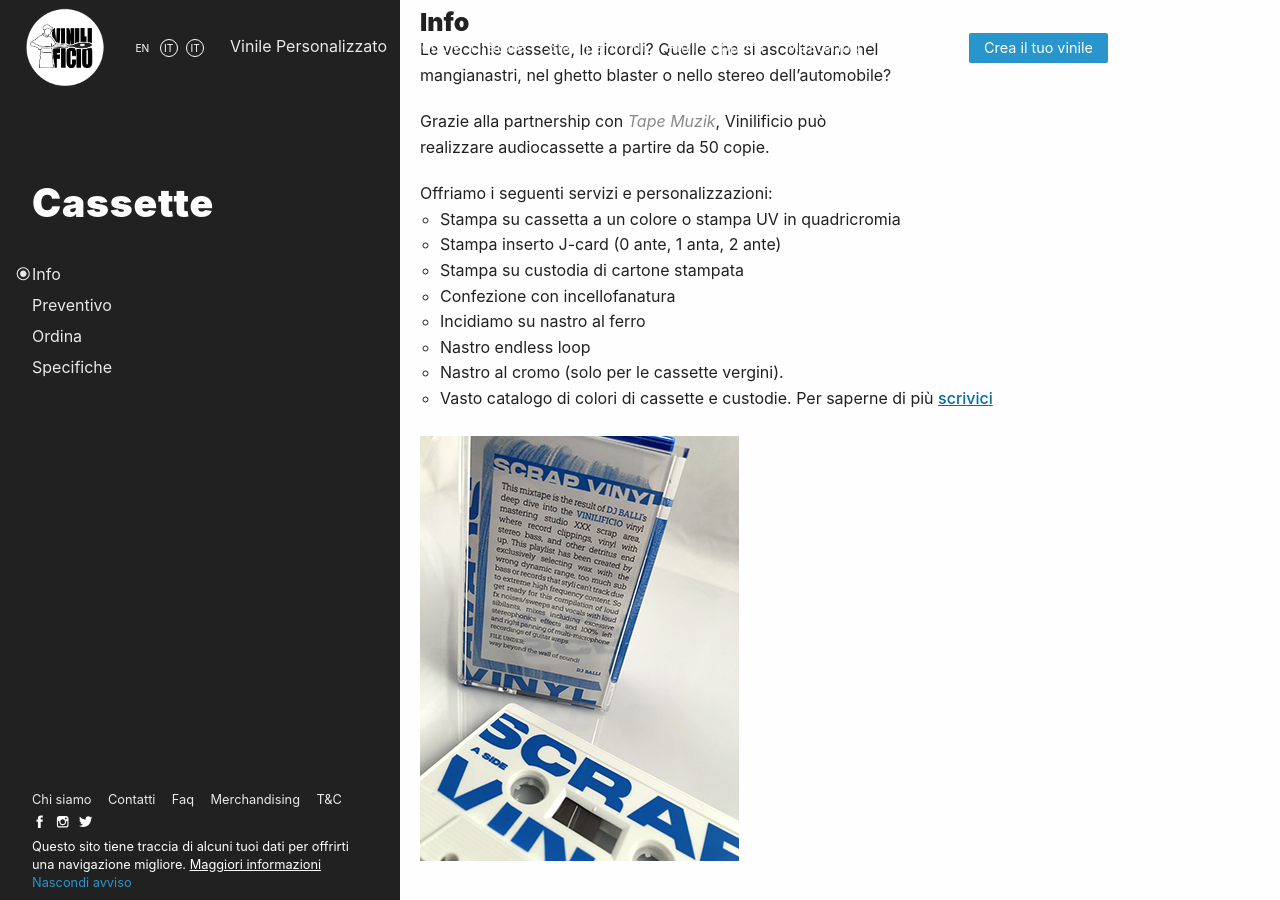
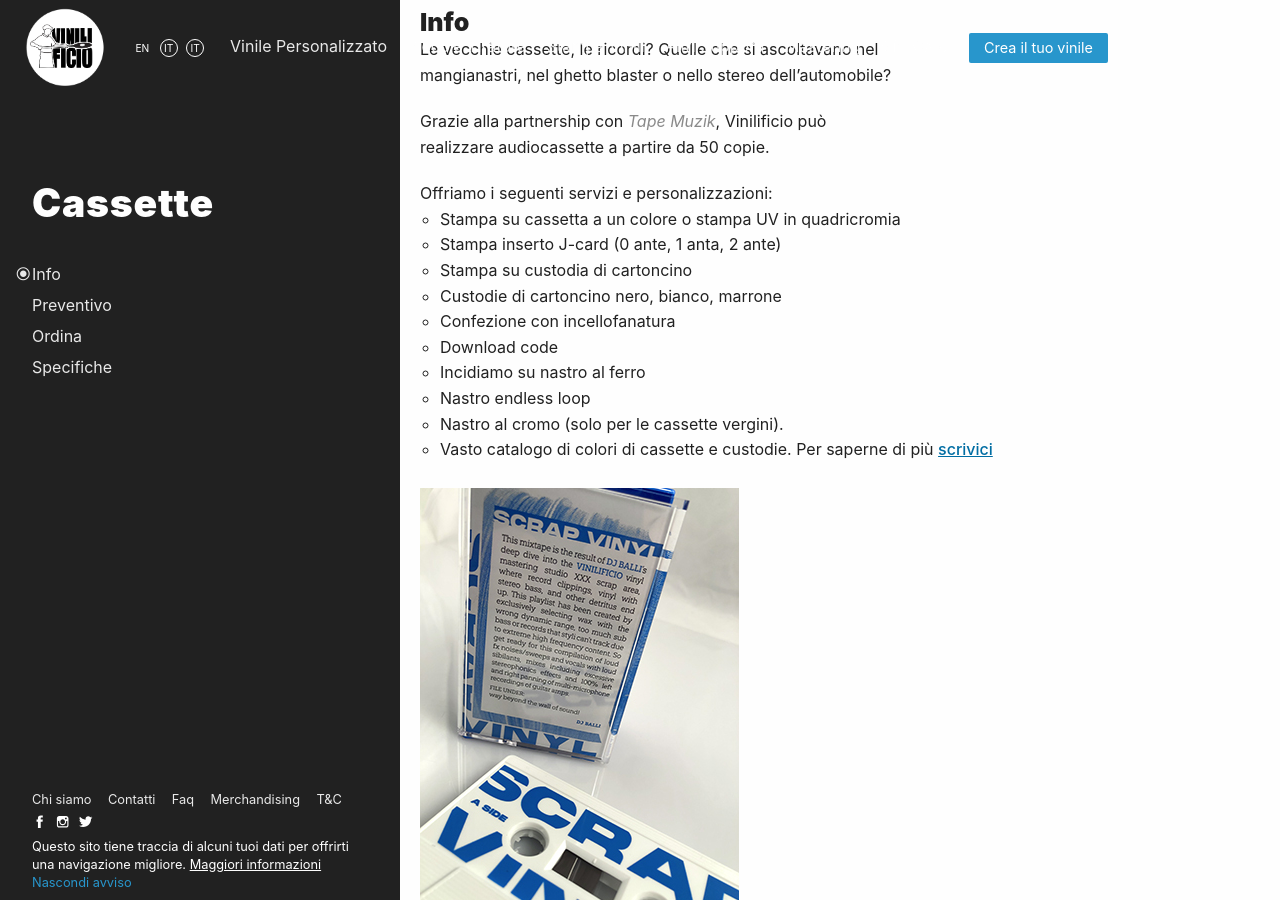
Before and after one commit to Vinilificio/vinilificio.com, a Jekyll site: the page built from _pages/cassette.md, in a window 1280 px wide and 900 px high, scrolled down 568 px. Built offline with Jekyll 4.4.1, drawn with Linux system fonts in a browser that asks for light colours; nearby versions of some CDN libraries; comment, search, counter and statistics services are not loaded.

Commit message:
Update cassette.md

```diff
--- a/_pages/cassette.md
+++ b/_pages/cassette.md
@@ -28,8 +28,10 @@ Offriamo i seguenti servizi e personalizzazioni:
 
 - Stampa su cassetta a un colore o stampa UV in quadricromia
 - Stampa inserto J-card (0 ante, 1 anta, 2 ante)
-- Stampa su custodia di cartone stampata
+- Stampa su custodia di cartoncino
+- Custodie di cartoncino nero, bianco, marrone
 - Confezione con incellofanatura
+- Download code
 - Incidiamo su nastro al ferro
 - Nastro endless loop
 - Nastro al cromo (solo per le cassette vergini).
```
